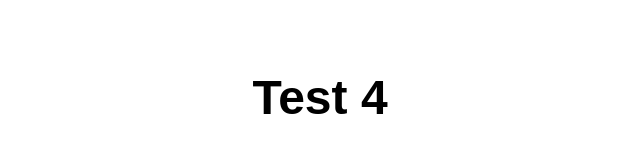
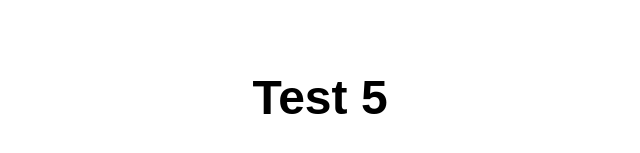
Before and after one commit to tomajda999/fake-tinder, a plain HTML site: page index.html in a window 1280 px wide. Shown: the part 303-456 px from the top of the page, 320-960 px from the left. Drawn offline with Linux system fonts and the light colour scheme.

```diff
--- a/index.html
+++ b/index.html
@@ -17,7 +17,7 @@
 </head>
 <body class="fullscreen">
   <div class="container">
-    <h1 class="title">Test 4</h1>
+    <h1 class="title">Test 5</h1>
 
 <!--    <img alt="among us" src="images/among-us.gif">-->
   </div>
```
Also changed, not shown: images/512.png.
